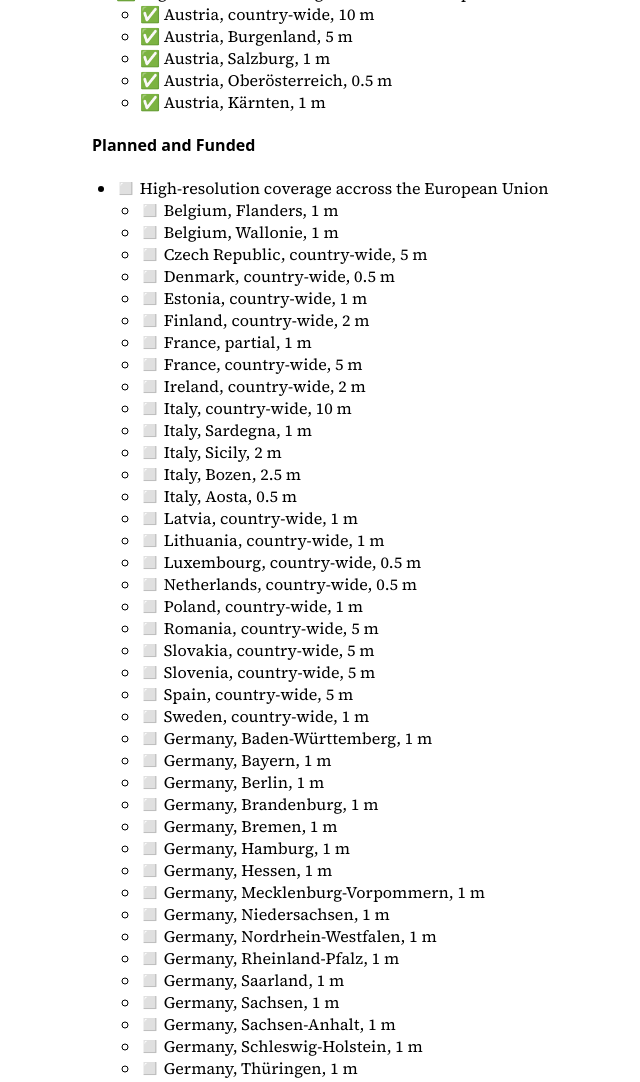
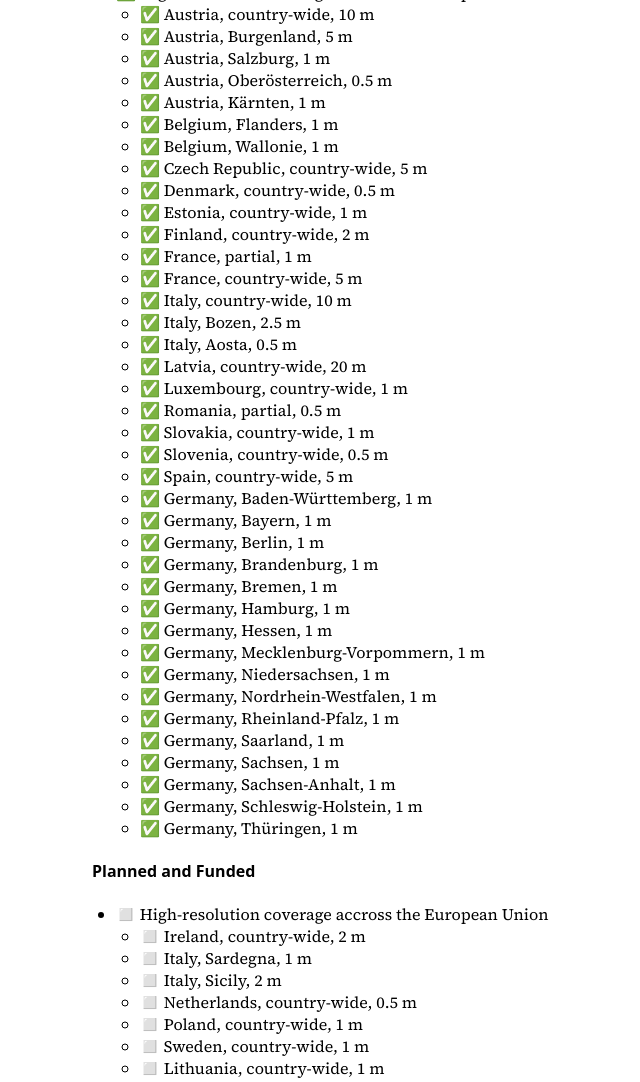
Before and after one commit to yuiseki/mapterhorn, a plain HTML site: page index.html in a window 1280 px wide. Shown: the part 1285-2367 px from the top of the page, without its empty margins (196-836 px from the left). Drawn offline with Linux system fonts and the light colour scheme; a web font is replaced by a local one.

Commit message:
Deploying to gh-pages from @ yuiseki/mapterhorn@6062a66143c7a2ba15c19c8a55f0056ea0e7cad8 🚀

```diff
--- a/index.html
+++ b/index.html
@@ -46,53 +46,52 @@
             <li>✅ Austria, Salzburg, 1 m</li>
             <li>✅ Austria, Oberösterreich, 0.5 m</li>
             <li>✅ Austria, Kärnten, 1 m</li>
+            <li>✅ Belgium, Flanders, 1 m</li>
+            <li>✅ Belgium, Wallonie, 1 m</li>
+            <li>✅ Czech Republic, country-wide, 5 m</li>
+            <li>✅ Denmark, country-wide, 0.5 m</li>
+            <li>✅ Estonia, country-wide, 1 m</li>
+            <li>✅ Finland, country-wide, 2 m</li>
+            <li>✅ France, partial, 1 m</li>
+            <li>✅ France, country-wide, 5 m</li>
+            <li>✅ Italy, country-wide, 10 m</li>
+            <li>✅ Italy, Bozen, 2.5 m</li>
+            <li>✅ Italy, Aosta, 0.5 m</li>
+            <li>✅ Latvia, country-wide, 20 m</li>
+            <li>✅ Luxembourg, country-wide, 1 m</li>
+            <li>✅ Romania, partial, 0.5 m</li>
+            <li>✅ Slovakia, country-wide, 1 m</li>
+            <li>✅ Slovenia, country-wide, 0.5 m</li>
+            <li>✅ Spain, country-wide, 5 m</li>
+            <li>✅ Germany, Baden-Württemberg, 1 m</li>
+            <li>✅ Germany, Bayern, 1 m</li>
+            <li>✅ Germany, Berlin, 1 m</li>
+            <li>✅ Germany, Brandenburg, 1 m</li>
+            <li>✅ Germany, Bremen, 1 m</li>
+            <li>✅ Germany, Hamburg, 1 m</li>
+            <li>✅ Germany, Hessen, 1 m</li>
+            <li>✅ Germany, Mecklenburg-Vorpommern, 1 m</li>
+            <li>✅ Germany, Niedersachsen, 1 m</li>
+            <li>✅ Germany, Nordrhein-Westfalen, 1 m</li>
+            <li>✅ Germany, Rheinland-Pfalz, 1 m</li>
+            <li>✅ Germany, Saarland, 1 m</li>
+            <li>✅ Germany, Sachsen, 1 m</li>
+            <li>✅ Germany, Sachsen-Anhalt, 1 m</li>
+            <li>✅ Germany, Schleswig-Holstein, 1 m</li>
+            <li>✅ Germany, Thüringen, 1 m</li>
         </ul>
     </ul>
     <h4>Planned and Funded</h4>
     <ul>
         <li>◻️ High-resolution coverage accross the European Union</li>
         <ul>
-
-            <li>◻️ Belgium, Flanders, 1 m</li>
-            <li>◻️ Belgium, Wallonie, 1 m</li>
-            <li>◻️ Czech Republic, country-wide, 5 m</li>
-            <li>◻️ Denmark, country-wide, 0.5 m</li>
-            <li>◻️ Estonia, country-wide, 1 m</li>
-            <li>◻️ Finland, country-wide, 2 m</li>
-            <li>◻️ France, partial, 1 m</li>
-            <li>◻️ France, country-wide, 5 m</li>
             <li>◻️ Ireland, country-wide, 2 m</li>
-            <li>◻️ Italy, country-wide, 10 m</li>
             <li>◻️ Italy, Sardegna, 1 m</li>
             <li>◻️ Italy, Sicily, 2 m</li>
-            <li>◻️ Italy, Bozen, 2.5 m</li>
-            <li>◻️ Italy, Aosta, 0.5 m</li>
-            <li>◻️ Latvia, country-wide, 1 m</li>
-            <li>◻️ Lithuania, country-wide, 1 m</li>
-            <li>◻️ Luxembourg, country-wide, 0.5 m</li>
             <li>◻️ Netherlands, country-wide, 0.5 m</li>
             <li>◻️ Poland, country-wide, 1 m</li>
-            <li>◻️ Romania, country-wide, 5 m</li>
-            <li>◻️ Slovakia, country-wide, 5 m</li>
-            <li>◻️ Slovenia, country-wide, 5 m</li>
-            <li>◻️ Spain, country-wide, 5 m</li>
             <li>◻️ Sweden, country-wide, 1 m</li>
-            <li>◻️ Germany, Baden-Württemberg, 1 m</li>
-            <li>◻️ Germany, Bayern, 1 m</li>
-            <li>◻️ Germany, Berlin, 1 m</li>
-            <li>◻️ Germany, Brandenburg, 1 m</li>
-            <li>◻️ Germany, Bremen, 1 m</li>
-            <li>◻️ Germany, Hamburg, 1 m</li>
-            <li>◻️ Germany, Hessen, 1 m</li>
-            <li>◻️ Germany, Mecklenburg-Vorpommern, 1 m</li>
-            <li>◻️ Germany, Niedersachsen, 1 m</li>
-            <li>◻️ Germany, Nordrhein-Westfalen, 1 m</li>
-            <li>◻️ Germany, Rheinland-Pfalz, 1 m</li>
-            <li>◻️ Germany, Saarland, 1 m</li>
-            <li>◻️ Germany, Sachsen, 1 m</li>
-            <li>◻️ Germany, Sachsen-Anhalt, 1 m</li>
-            <li>◻️ Germany, Schleswig-Holstein, 1 m</li>
-            <li>◻️ Germany, Thüringen, 1 m</li>
+            <li>◻️ Lithuania, country-wide, 1 m</li>
         </ul>
     </ul>
 
```
